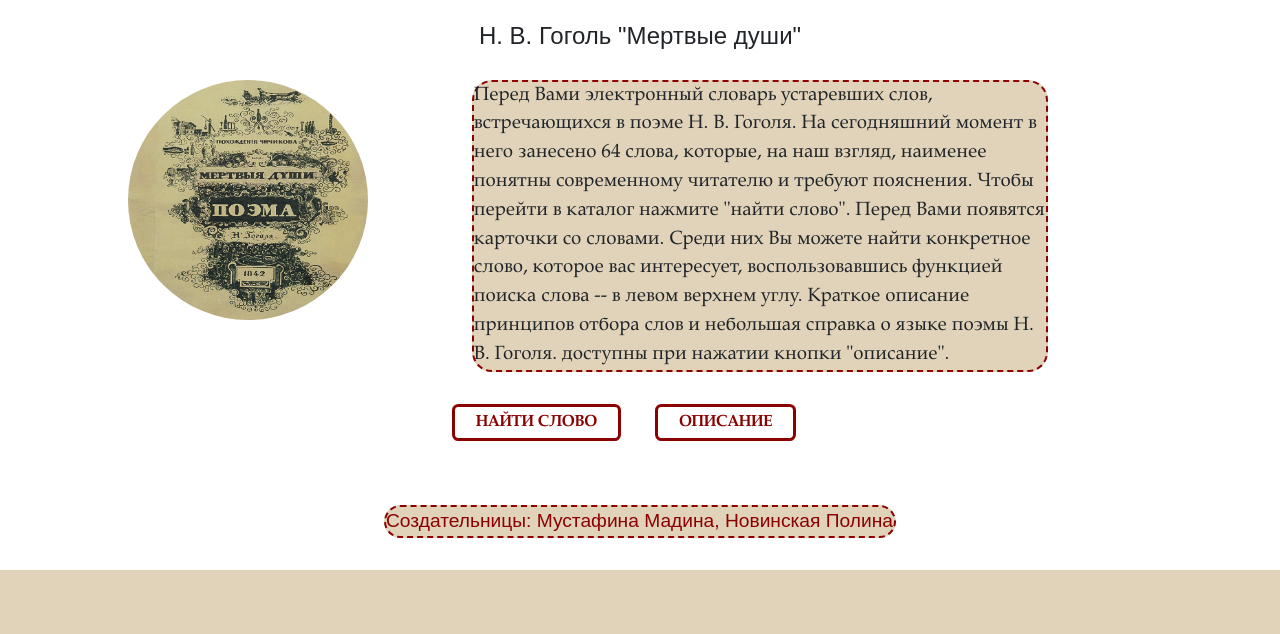
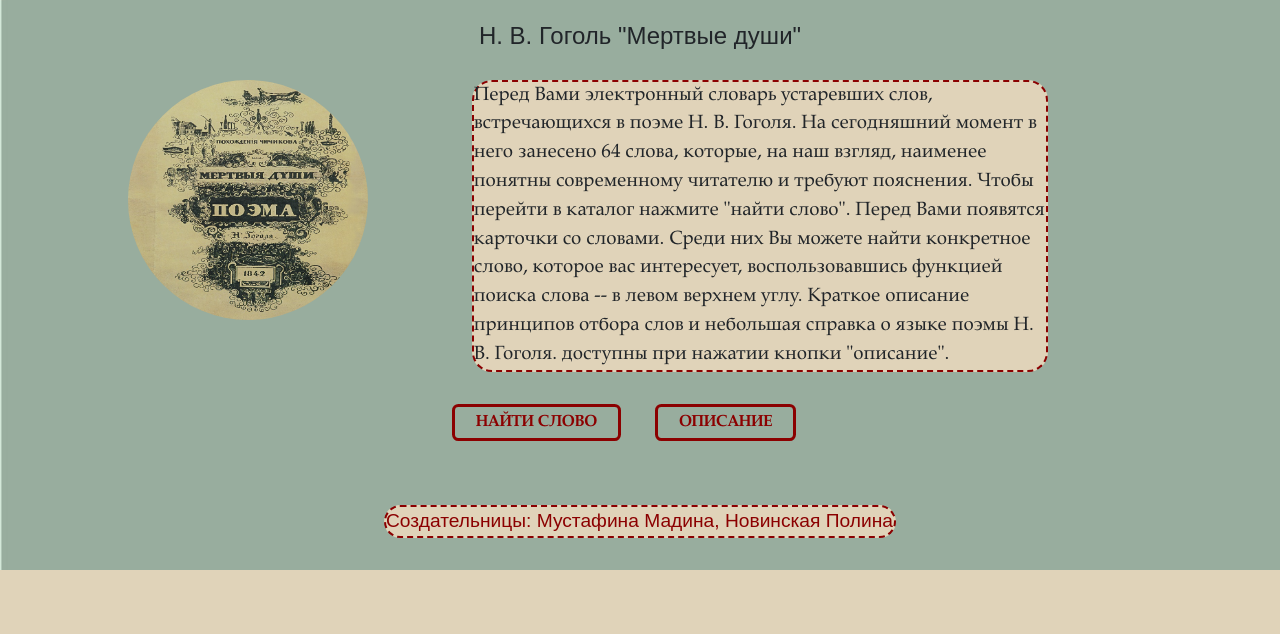
Before and after one commit to polina-novinski/dictionary, a plain HTML site: page index.html in a window 1280 px wide. Shown: the part 236-870 px from the top of the page. Drawn offline with nearby package versions, Linux system fonts and the light colour scheme.

Commit message:
Update style2.css

```diff
--- a/gogol/style2.css
+++ b/gogol/style2.css
@@ -12,7 +12,7 @@ h1 {
    justify-content: space-between;
    }
 body {
-    background-image: url(bk2.jpg);
+    background-image: url(../bk2.jpg);
     background-size: cover
 }
 .line{
```
